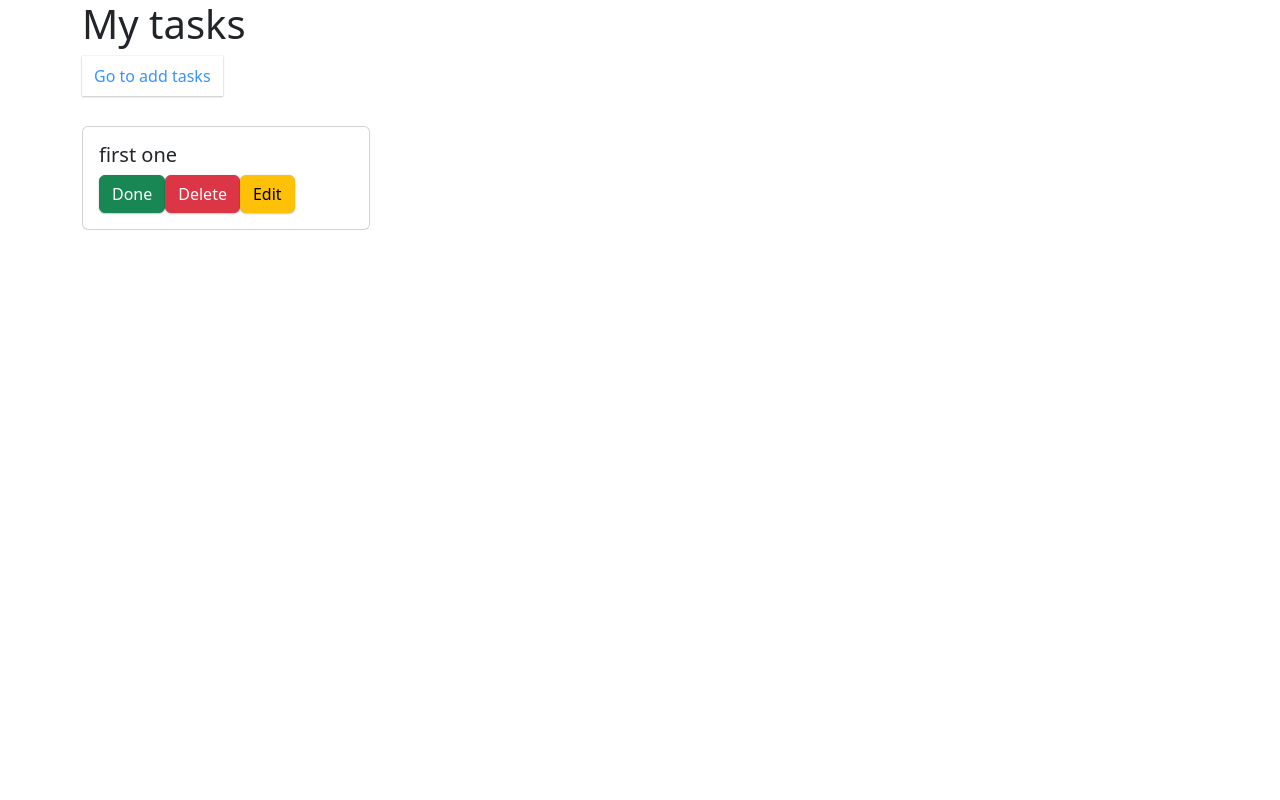
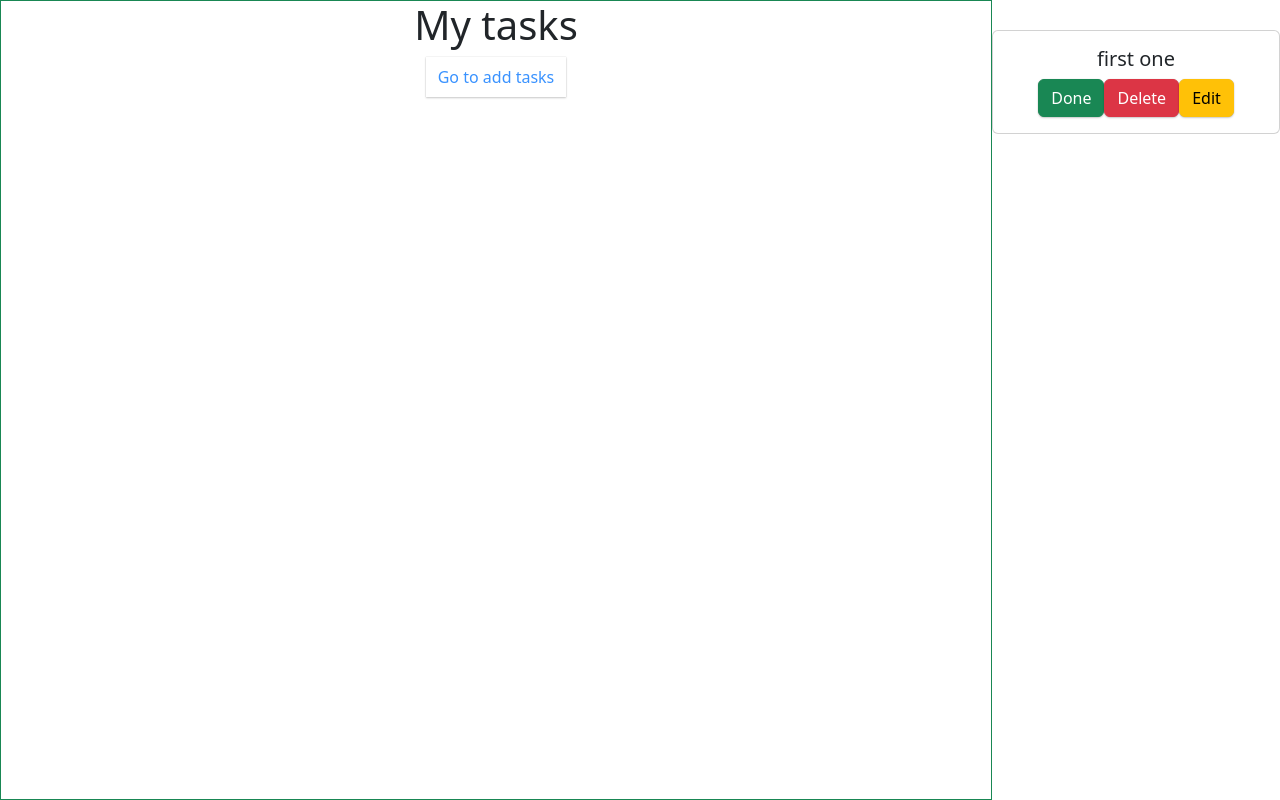
Before and after one commit to juanPabloPuertaOrrego/fake_directory, a React (Create React App) app: page / in a window 1280 px wide. Built offline with nearby package versions, Linux system fonts and the light colour scheme.

Commit message:
start build history

```diff
--- a/src/components/AllTasks/AllTaskComponent.js
+++ b/src/components/AllTasks/AllTaskComponent.js
@@ -6,7 +6,7 @@ export const AllTaskComponent=(props)=>{
     const {allTask} = props
 
     return(
-        <div>
+        <div className='d-flex align-items-start flex-wrap'>
             {allTask.map((element)=>
             <TaskComponent key={element.id}
             task={element}
--- a/src/components/AllTasks/AllTasks.js
+++ b/src/components/AllTasks/AllTasks.js
@@ -12,13 +12,18 @@ export const AllTasks =()=>{
         navigate('/add')
     }
     return(
-        <div className='container'>
-        <h1>My tasks</h1>
-        <div>
-        <button onClick={handleOnAddTask}>Go to add tasks</button>
+        <>
+        <div className='container d-flex align-items-center flex-column border border-success '>
+            <div >
+                <h1>My tasks</h1>
+            </div>
+            <div>
+                <button onClick={handleOnAddTask}>Go to add tasks</button>
+            </div>
+
         </div>
         <AllTaskComponent allTask={tasks}/>
-        </div>
+        </>
         )
 
 }
--- a/src/components/AllTasks/TaskView.js
+++ b/src/components/AllTasks/TaskView.js
@@ -4,12 +4,14 @@ export const TaskView=(props)=>{
 const {handleOnComplete, handleOnDelete, handleOnEdit, task, doneStyle} = props
 
     return(
-        <div className="card" style={{ width: '18rem', marginTop: '30px', textDecoration:`${doneStyle}` }}>
-        <div className="card-body">
+        <div className=" card" style={{ width: '18rem', marginTop: '30px', textDecoration:`${doneStyle}` }}>
+        <div className="card-body d-flex align-items-center flex-column">
           <h5 className="card-title" style={{ cursor: 'pointer' }} >{task.task}</h5>
+          <div>
           <button type="submit" className="btn btn-success mr-2" onClick={() => handleOnComplete(task.id)}>Done</button>
           <button type="submit" className="btn btn-danger " onClick={() => handleOnDelete(task.id)}>Delete</button>
           <button type="submit" className="btn btn-warning " onClick={() => handleOnEdit(task.id)}>Edit</button>
+          </div>
         </div>
       </div>
     )
--- /dev/null
+++ b/src/components/AllTasks/TasksHistory.js
@@ -0,0 +1,13 @@
+import React from 'react'
+import { AllTaskComponent } from './AllTaskComponent'
+import { useContext } from 'react'
+import { TaskContext } from '../../context/TaskContext'
+
+export const TaskHistory =()=>{
+    const {tasks, setTasks} =useContext(TaskContext)
+    console.log(tasks)
+
+    return(
+        <AllTaskComponent allTask={tasks}/>
+    )
+}
--- a/src/context/TaskContext.js
+++ b/src/context/TaskContext.js
@@ -7,10 +7,6 @@ const db = [{id:0, task:'first one', done: false}]
 export const TaskContextProvider =({children})=>{
 
     const  [tasks, setTasks]=useState(db)
-
-    console.log('task in context')
-
-    console.log(tasks)
 
     const constextValue={
         tasks,setTasks
--- a/src/routes/TaskRouter.js
+++ b/src/routes/TaskRouter.js
@@ -3,6 +3,7 @@ import React from 'react'
 import {BrowserRouter as Router, Route, Routes} from 'react-router-dom'
 import { AddTaskComponent } from '../components/AddTaskComponent/AddTaskComponent'
 import {AllTasks} from '../components/AllTasks/AllTasks'
+import { TaskHistory } from '../components/AllTasks/TasksHistory'
 import { EditTaskComponent } from '../components/EditTaskComponent/EditTaskComponent'
 
 export const TaskRoutes = () =>{
@@ -12,6 +13,7 @@ export const TaskRoutes = () =>{
                 <Route path="/add" element={<AddTaskComponent/>}/>
                 <Route path="/edit/:id" element={<EditTaskComponent/>}/>
                 <Route path="/" element={<AllTasks/>}/>
+                <Route path="/taskHistory" element={<TaskHistory/>}/>
             </Routes>
         </Router>
     )
```
